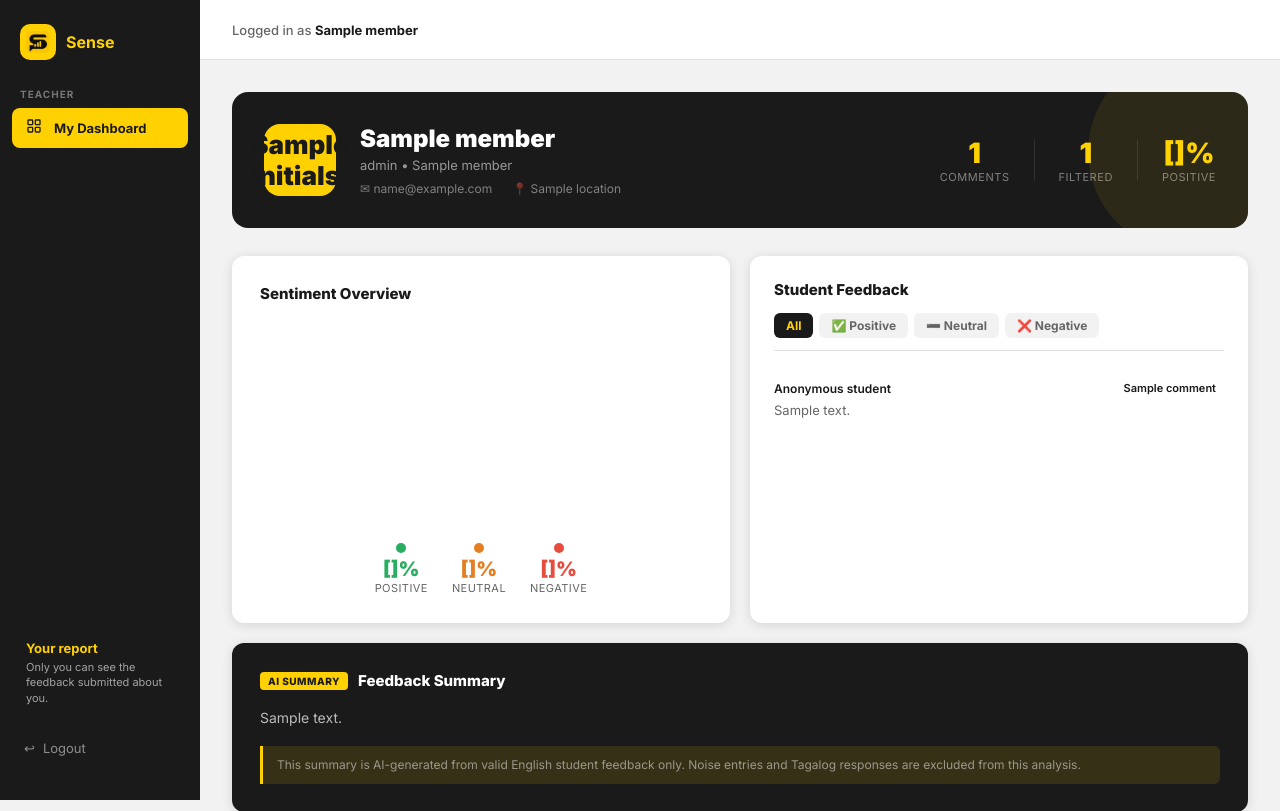
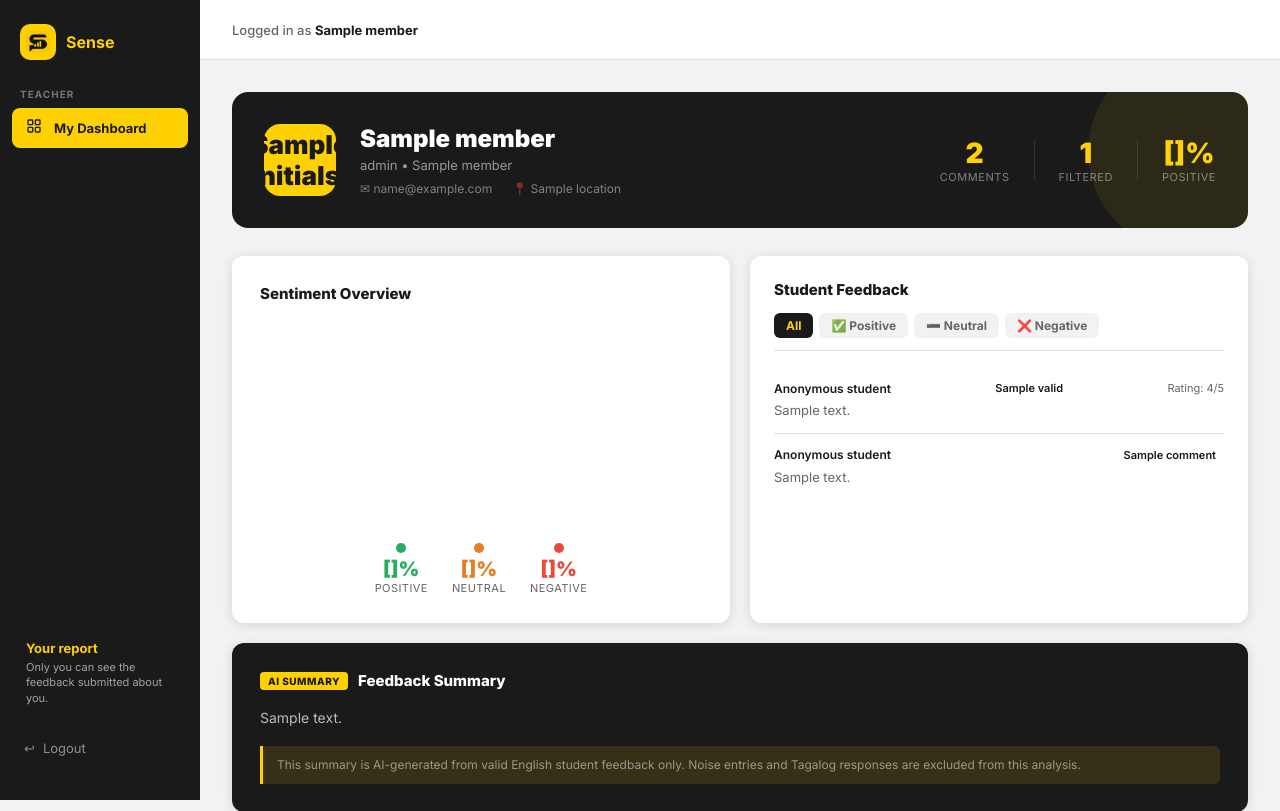
Before and after one commit to jeydiislabon/SENSE-UI-test, a Flask app: template templates/teacher_dashboard.html in a window 1280 px wide. Shown: the top 811 px of the page. Run offline with Flask 3, Linux system fonts and the light colour scheme; the template is opened without the code that fills it: most values are stand-ins (such as "Sample title", 1, 10 or a date in 2020); a map, chart or similar area stays blank.

Commit message:
fix: remove us emoji, improve noise detection, keyword sentiment, teacher shows submitted feedback

```diff
--- a/app.py
+++ b/app.py
@@ -286,8 +286,41 @@ STATS = {
 }
 
 # ---------------------------------------------------------------------------
-# NOISE DETECTION (Obj 1.1) — frontend-side validation
+# BASIC SENTIMENT CLASSIFIER (placeholder until RoBERTa is integrated)
 # ---------------------------------------------------------------------------
+POSITIVE_WORDS = {
+    "good","great","excellent","amazing","outstanding","wonderful","fantastic",
+    "helpful","clear","organized","patient","approachable","knowledgeable",
+    "effective","engaging","inspiring","best","loved","enjoy","enjoyed",
+    "like","liked","appreciate","appreciated","thank","thanks","awesome",
+    "brilliant","thorough","dedicated","prepared","responsive","fair",
+    "informative","interesting","consistent","structured","well","nice",
+    "perfect","superb","talented","passionate","caring","kind","friendly",
+    "positive","recommend","happy","satisfied","love","impressive","solid",
+}
+
+NEGATIVE_WORDS = {
+    "bad","poor","terrible","awful","boring","confusing","difficult","hard",
+    "unclear","disorganized","slow","late","unfair","harsh","strict","rude",
+    "unhelpful","disappointing","frustrated","frustrating","annoying","worst",
+    "hate","hated","dislike","disliked","missed","absent","unresponsive",
+    "unclear","complicated","rushed","behind","delayed","wrong","incorrect",
+    "irrelevant","useless","waste","failed","fail","negative","problem",
+    "issue","concerned","concern","improve","improvement","better","fix",
+    "lacking","insufficient","not","never","barely","hardly","too","very hard",
+}
+
+def simple_sentiment(text):
+    """Basic keyword-based sentiment. Replace with RoBERTa when available."""
+    words = re.findall(r'\b\w+\b', text.lower())
+    pos = sum(1 for w in words if w in POSITIVE_WORDS)
+    neg = sum(1 for w in words if w in NEGATIVE_WORDS)
+    if pos > neg:
+        return "Positive"
+    elif neg > pos:
+        return "Negative"
+    else:
+        return "Neutral"
 
 # Common Tagalog words/markers
 TAGALOG_WORDS = {
@@ -315,29 +348,38 @@ def detect_noise(text):
     """
     t = text.strip()
 
-    # Too short
-    if len(t) < 5:
+    # Too short (less than 8 chars or 2 words)
+    if len(t) < 8:
+        return {"is_noise": True, "reason": "Response is too short", "type": "too_short"}
+
+    words = re.findall(r'\b\w+\b', t.lower())
+    if len(words) < 2:
         return {"is_noise": True, "reason": "Response is too short", "type": "too_short"}
 
     # Numbers / symbols only
     if re.match(r'^[\d\s\W]+$', t):
         return {"is_noise": True, "reason": "Numbers or symbols only", "type": "gibberish"}
 
-    # Repeated characters (e.g. aaaaaaa, lkjhgfds)
+    # Repeated characters (e.g. aaaaaaa)
     if re.match(r'^(.)\1{4,}$', t):
         return {"is_noise": True, "reason": "Repeated characters", "type": "gibberish"}
 
-    # No vowels at all (keyboard spam)
+    # No vowels at all (keyboard spam like asdfghjkl)
     letters = re.sub(r'[^a-zA-Z]', '', t)
     if len(letters) > 4:
         vowels = re.sub(r'[^aeiouAEIOU]', '', letters)
-        if len(vowels) == 0:
+        ratio = len(vowels) / len(letters)
+        if ratio < 0.1:
             return {"is_noise": True, "reason": "Keyboard pattern detected", "type": "gibberish"}
 
+    # Very high consonant cluster (qwerty spam)
+    consonant_clusters = re.findall(r'[^aeiou\s\d\W]{5,}', t.lower())
+    if consonant_clusters:
+        return {"is_noise": True, "reason": "Keyboard pattern detected", "type": "gibberish"}
+
     # Tagalog detection
-    words = re.findall(r'\b\w+\b', t.lower())
     tagalog_hits = [w for w in words if w in TAGALOG_WORDS]
-    if len(tagalog_hits) >= 2 or (len(tagalog_hits) >= 1 and len(words) <= 4):
+    if len(tagalog_hits) >= 2 or (len(tagalog_hits) >= 1 and len(words) <= 5):
         return {"is_noise": True, "reason": f"Tagalog detected: {', '.join(tagalog_hits)}", "type": "tagalog"}
 
     return {"is_noise": False, "reason": "", "type": "clean"}
@@ -453,8 +495,7 @@ def submit_evaluation(faculty_id):
             })
 
     # Valid — store in file
-    import random
-    label = random.choice(["Positive", "Neutral", "Negative"])
+    label = simple_sentiment(text)
     member = next((f for f in FACULTY if f["id"] == faculty_id), None)
     if member:
         data = load_data()
@@ -486,13 +527,16 @@ def teacher_dashboard():
 
     stored = load_data()
     combined_noise = NOISE_LOG + stored["noise_log"]
+    combined_valid = VALID_SUBMISSIONS + stored["valid_submissions"]
     my_noise = [n for n in combined_noise if n["faculty"] == member["name"]]
+    my_valid = [v for v in combined_valid if v["faculty"] == member["name"]]
     tagalog_count  = sum(1 for n in my_noise if n["type"] == "tagalog")
     gibberish_count = sum(1 for n in my_noise if n["type"] != "tagalog")
 
     return render_template("teacher_dashboard.html",
                            member=member,
                            my_noise=my_noise,
+                           my_valid=my_valid,
                            tagalog_count=tagalog_count,
                            gibberish_count=gibberish_count)
 
--- a/templates/teacher_dashboard.html
+++ b/templates/teacher_dashboard.html
@@ -339,7 +339,7 @@
         </div>
         <div class="teacher-stats">
           <div class="teacher-stat">
-            <div class="teacher-stat-num">{{ member.comments | length }}</div>
+            <div class="teacher-stat-num">{{ (member.comments | length) + (my_valid | length) }}</div>
             <div class="teacher-stat-label">Comments</div>
           </div>
           <div class="teacher-stat-divider"></div>
@@ -394,6 +394,18 @@
           </div>
 
           <div id="commentsList">
+            {% for c in my_valid %}
+            <div class="comment-entry" data-label="{{ c.label }}">
+              <div class="comment-entry-header">
+                <span class="comment-entry-anon">Anonymous student</span>
+                <span class="badge {{ c.label | lower }}">{{ c.label }}</span>
+                {% if c.rating is defined %}
+                <span style="font-size:11px; color:var(--text-muted);">Rating: {{ c.rating }}/5</span>
+                {% endif %}
+              </div>
+              <div class="comment-entry-text">{{ c.text }}</div>
+            </div>
+            {% endfor %}
             {% for c in member.comments %}
             <div class="comment-entry" data-label="{{ c.label }}">
               <div class="comment-entry-header">
```
Also changed, not shown: templates/evaluate.html (+11 -3 lines).
